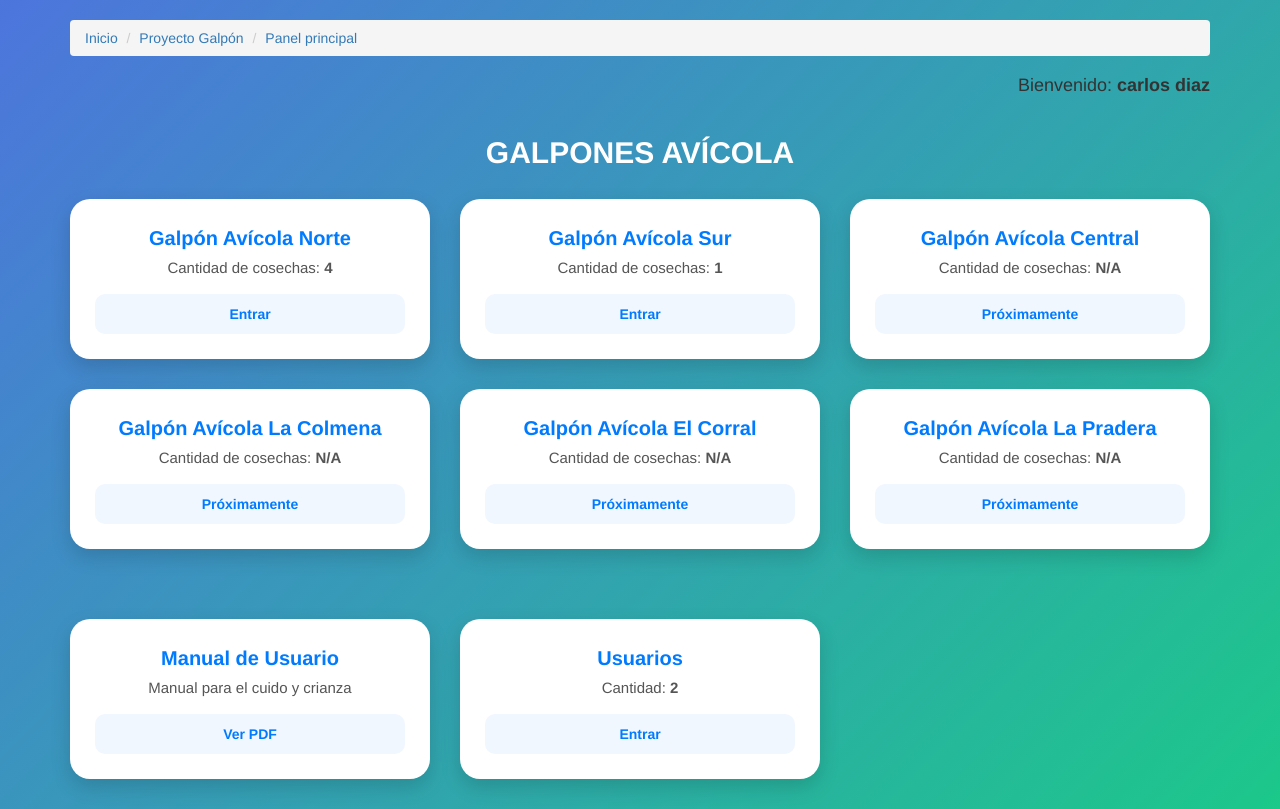
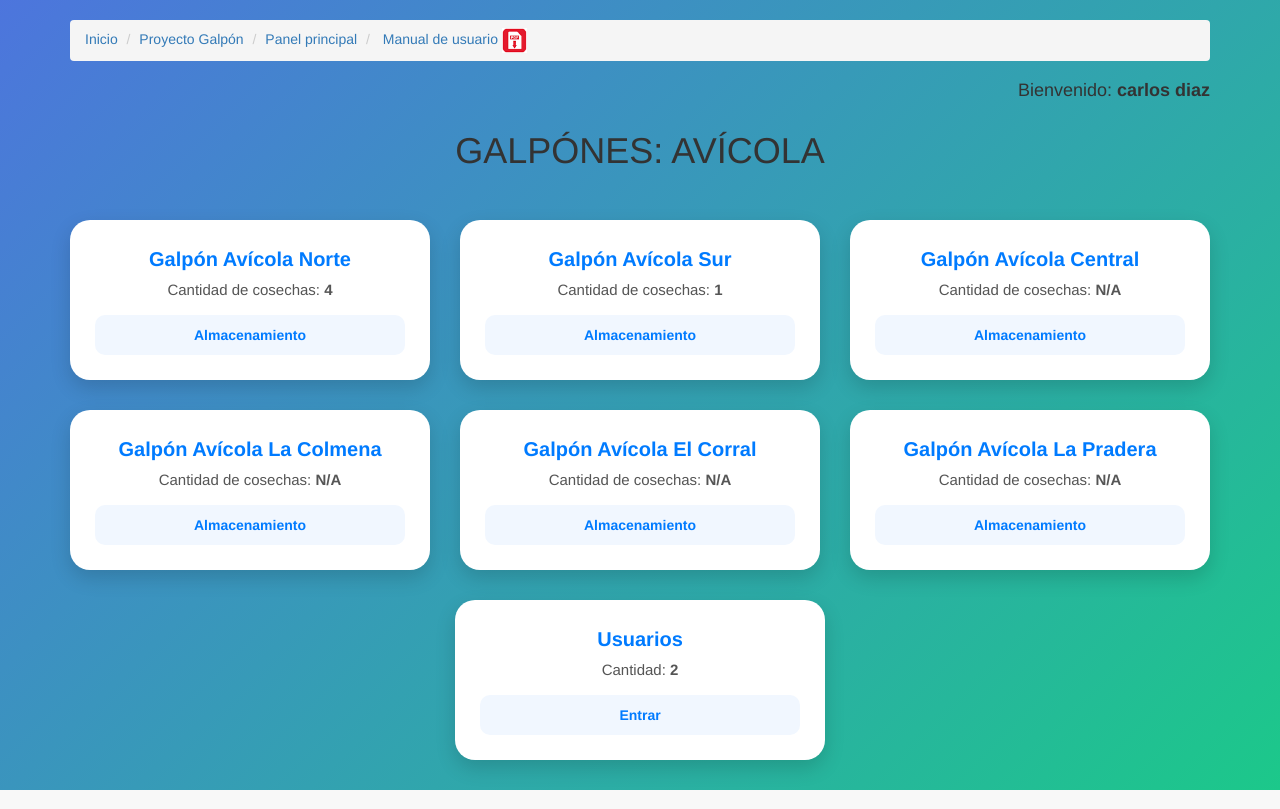
Before and after one commit to cjlopezortiz/galpo_pollo_dev, a PHP site: page /administrador/index.php in a window 1280 px wide. Shown: the part 52-861 px from the top of the page. Run offline with PHP 8.4, Linux system fonts and the light colour scheme; a user stored in the database is signed in; data comes from the database, SQL or seed files in the repository; some libraries are stand-ins or nearby versions.

Commit message:
mejoras a la pagina

```diff
--- a/administrador/index.php
+++ b/administrador/index.php
@@ -54,162 +54,198 @@ if ($rol_user == 1 || $rol_user == 2) {
             <li><a href="index.php">Inicio</a> <i class="fa fa-circle"></i></li>
             <li class="text-primary">Proyecto Galpón <i class="fa fa-circle"></i></li>
             <li class="text-primary">Panel principal</li>
+            <li>
+                <a href="../fpdf-manual/manual.php"
+                    target="_blank"
+                    data-toggle="tooltip"
+                    title="Abrir Manual en PDF">
+                    Manual de usuario
+                      <img src="../imagenes/logo-pdf.png"
+                        alt="PDF"
+                        style="width:25px; height:25px; margin-right:5px;">
+                </a>
+            </li>
         </ul>
-
         <h4 class="text-right text-white mb-4">
             Bienvenido: <strong><?php echo $user_nombre; ?></strong>
         </h4>
+        <?php
+        if ($rol_user == 1 || $rol_user == 2) {
+        ?>
+            <style>
+                .galpon-card {
+                    display: block;
+                    border-radius: 20px;
+                    box-shadow: 0 8px 20px rgba(0, 0, 0, .15);
+                    transition: .3s;
+                    padding: 25px;
+                    text-align: center;
+                    background: #ffffff;
+                    margin-bottom: 30px;
+                    text-decoration: none;
+                    color: inherit;
+                    cursor: pointer;
+                }
 
-<?php if ($rol_user == 1 || $rol_user == 2): ?>
+                .galpon-card:hover {
+                    transform: translateY(-8px);
+                    box-shadow: 0 12px 25px rgba(0, 0, 0, .25);
+                }
 
-<style>
-.galpon-card{
-    border-radius:20px;
-    box-shadow:0 8px 20px rgba(0,0,0,.15);
-    transition:.3s;
-    padding:25px;
-    text-align:center;
-    background:#ffffff;
-    margin-bottom:30px;
+                .galpon-title {
+                    font-size: 20px;
+                    font-weight: 700;
+                    color: #007bff;
                 }
-.galpon-card:hover{
-    transform:translateY(-8px);
+
+                .galpon-sub {
+                    font-size: 15px;
+                    color: #555;
+                    margin-top: 5px;
                 }
-.galpon-title{
-    font-size:20px;
-    font-weight:700;
-    color:#007bff;
+
+                .almacen-box {
+                    margin-top: 15px;
+                    padding: 10px;
+                    border-radius: 10px;
+                    background: #f1f7ff;
+                    font-weight: bold;
+                    color: #007bff;
                 }
-.galpon-sub{
-    font-size:15px;
-    color:#555;
-    margin-top:5px;
-}
-.almacen-box{
-    margin-top:15px;
-    padding:10px;
-    border-radius:10px;
-    background:#f1f7ff;
-    font-weight:bold;
-    color:#007bff;
-    transition:.3s;
-}
-.almacen-box:hover{
-    background:#d9eaff;
-}
-.section-title{
-    text-align:center;
-    margin:40px 0 30px 0;
-    font-weight:700;
-    color:white;
+
+                .section-title {
+                    text-align: center;
+                    margin: 40px 0 30px 0;
+                    font-weight: 700;
+                    color: white;
                 }
             </style>
 
-<h2 class="section-title">GALPONES AVÍCOLA</h2>
-
             <div class="row">
 
-    <!-- Galpón 1 -->
-    <div class="col-md-4">
+                <h1 class="text-center">GALPÓNES: AVÍCOLA</h1>
+                <br><br>
+
+                <!-- GALPON 1 -->
+                <div class="col-sm-4">
+                    <a href="galpon1.php">
                         <div class="galpon-card">
                             <div class="galpon-title">Galpón Avícola Norte</div>
-            <div class="galpon-sub">
-                Cantidad de cosechas: <b><?php echo $cant_galpon1; ?></b>
-            </div>
-            <a href="galpon1.php">
-                <div class="almacen-box">Entrar</div>
+                            <div class="galpon-sub">Cantidad de cosechas: <b><?php echo $cant_galpon1; ?></b></div>
+
+                            <a href="almacen.php">
+                                <div class="almacen-box">Almacenamiento</div>
                             </a>
                         </div>
+                    </a>
                 </div>
 
-    <!-- Galpón 2 -->
-    <div class="col-md-4">
+                <!-- GALPON 2 -->
+                <div class="col-sm-4">
+                    <a href="galpon2.php">
                         <div class="galpon-card">
                             <div class="galpon-title">Galpón Avícola Sur</div>
-            <div class="galpon-sub">
-                Cantidad de cosechas: <b><?php echo $cant_galpon2; ?></b>
-            </div>
-            <a href="galpon2.php">
-                <div class="almacen-box">Entrar</div>
+                            <div class="galpon-sub">Cantidad de cosechas: <b><?php echo $cant_galpon2; ?></b></div>
+
+                            <a href="almacen.php">
+                                <div class="almacen-box">Almacenamiento</div>
                             </a>
                         </div>
+                    </a>
                 </div>
 
-    <!-- Galpón 3 -->
-    <div class="col-md-4">
+                <!-- GALPON 3 -->
+                <div class="col-sm-4">
+                    <a href="#" style="text-decoration:none;">
                         <div class="galpon-card">
                             <div class="galpon-title">Galpón Avícola Central</div>
                             <div class="galpon-sub">Cantidad de cosechas: <b>N/A</b></div>
-            <div class="almacen-box">Próximamente</div>
+
+                            <a href="#" style="text-decoration:none;">
+                                <div class="almacen-box">Almacenamiento</div>
+                            </a>
                         </div>
+                    </a>
                 </div>
 
-</div>
-
-<div class="row">
-
-    <!-- Galpón 4 -->
-    <div class="col-md-4">
+                <!-- GALPON 4 -->
+                <div class="col-sm-4">
+                    <a href="#" style="text-decoration:none;">
                         <div class="galpon-card">
                             <div class="galpon-title">Galpón Avícola La Colmena</div>
                             <div class="galpon-sub">Cantidad de cosechas: <b>N/A</b></div>
-            <div class="almacen-box">Próximamente</div>
+
+                            <a href="#" style="text-decoration:none;">
+                                <div class="almacen-box">Almacenamiento</div>
+                            </a>
                         </div>
+                    </a>
                 </div>
 
-    <!-- Galpón 5 -->
-    <div class="col-md-4">
+                <!-- GALPON 5 -->
+                <div class="col-sm-4">
+                    <a href="#" style="text-decoration:none;">
                         <div class="galpon-card">
                             <div class="galpon-title">Galpón Avícola El Corral</div>
                             <div class="galpon-sub">Cantidad de cosechas: <b>N/A</b></div>
-            <div class="almacen-box">Próximamente</div>
+
+                            <a href="#" style="text-decoration:none;">
+                                <div class="almacen-box">Almacenamiento</div>
+                            </a>
                         </div>
+                    </a>
                 </div>
 
-    <!-- Galpón 6 -->
-    <div class="col-md-4">
+                <!-- GALPON 6 -->
+                <div class="col-sm-4">
+                    <a href="#" style="text-decoration:none;">
                         <div class="galpon-card">
                             <div class="galpon-title">Galpón Avícola La Pradera</div>
                             <div class="galpon-sub">Cantidad de cosechas: <b>N/A</b></div>
-            <div class="almacen-box">Próximamente</div>
+
+                            <a href="#" style="text-decoration:none;">
+                                <div class="almacen-box">Almacenamiento</div>
+                            </a>
                         </div>
+                    </a>
+                </div>
+                <div class="row">
+                    <br><br>
+                    <!-- Munuel 6 -->
+                    <div class="col-sm-4">
+
+                    </div>
+                    <div class="col-sm-4">
+                        <a href="usuarios.php">
+                            <div class="galpon-card">
+                                <div class="galpon-title">Usuarios</div>
+
+                                <div class="galpon-sub">
+                                    <?php if ($rol_user == 1 || $rol_user == 2): ?>
+                                        Cantidad: <b><?php echo $cant_usuarios; ?></b>
+                                    <?php endif; ?>
+
+                                    <?php if ($rol_user == 3 || $rol_user == 4): ?>
+                                        <b class="text-primary">Ver →</b>
+                                    <?php endif; ?>
                                 </div>
 
-</div>
-
-<h2 class="section-title"></h2>
-
-<div class="row">
-
-    <div class="col-md-4">
-        <div class="galpon-card">
-            <div class="galpon-title">Manual de Usuario</div>
-            <div class="galpon-sub">Manual para el cuido y crianza</div>
-            <a href="../fpdf-manual/manual.php" target="_blank">
-                <div class="almacen-box">Ver PDF</div>
-            </a>
-        </div>
-    </div>
-
-    <div class="col-md-4">
-        <div class="galpon-card">
-            <div class="galpon-title">Usuarios</div>
-            <div class="galpon-sub">
-                Cantidad: <b><?php echo $cant_usuarios; ?></b>
-            </div>
                                 <a href="usuarios.php">
                                     <div class="almacen-box">Entrar</div>
                                 </a>
                             </div>
+                        </a>
                     </div>
-
                 </div>
-
-<?php endif; ?>
-
             </div>
-
-<?php include 'librerias-js.php'; ?>
+        <?php
+        }
+        ?>
+    </div>
+    </div>
+    <?php
+    include 'librerias-js.php';
+    ?>
 </body>
 
 </html>
```
Also changed, not shown: administrador/calculo.php (added, +237 -0 lines), administrador/modales/modalAlmacen.php (+6 -4 lines), administrador/vista_admin/vista_almacen.php (+28 -4 lines). Lines whose indentation alone changed are shown as unchanged.
